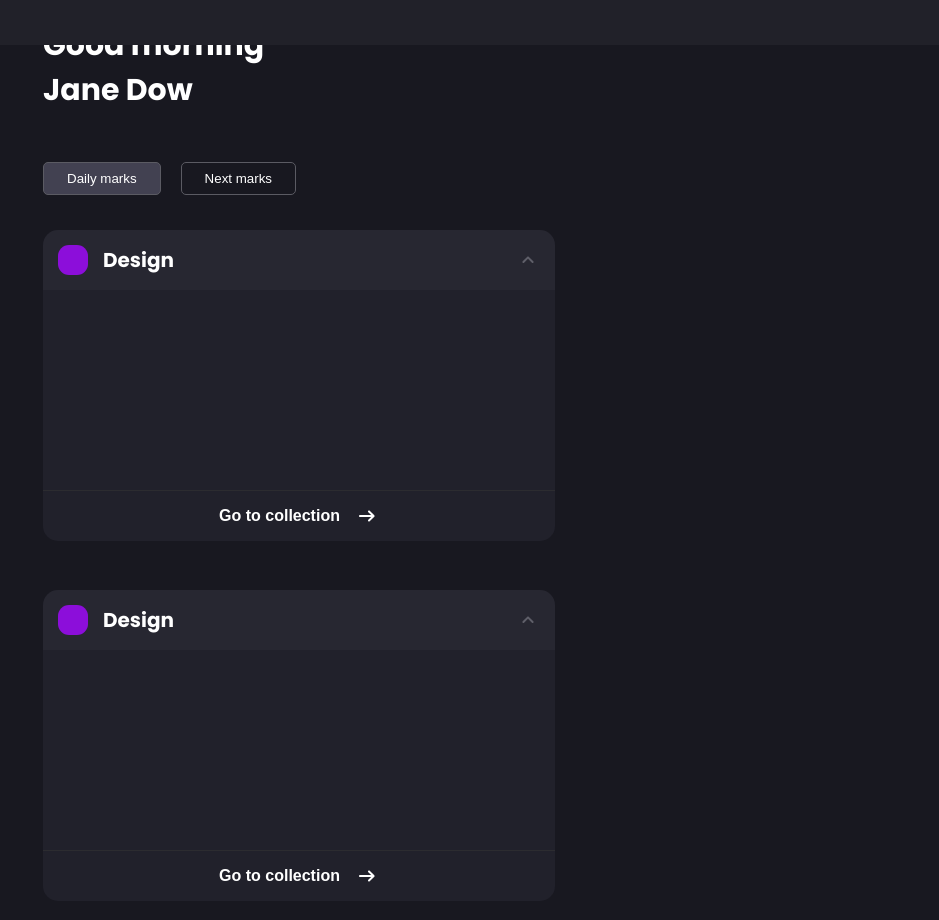
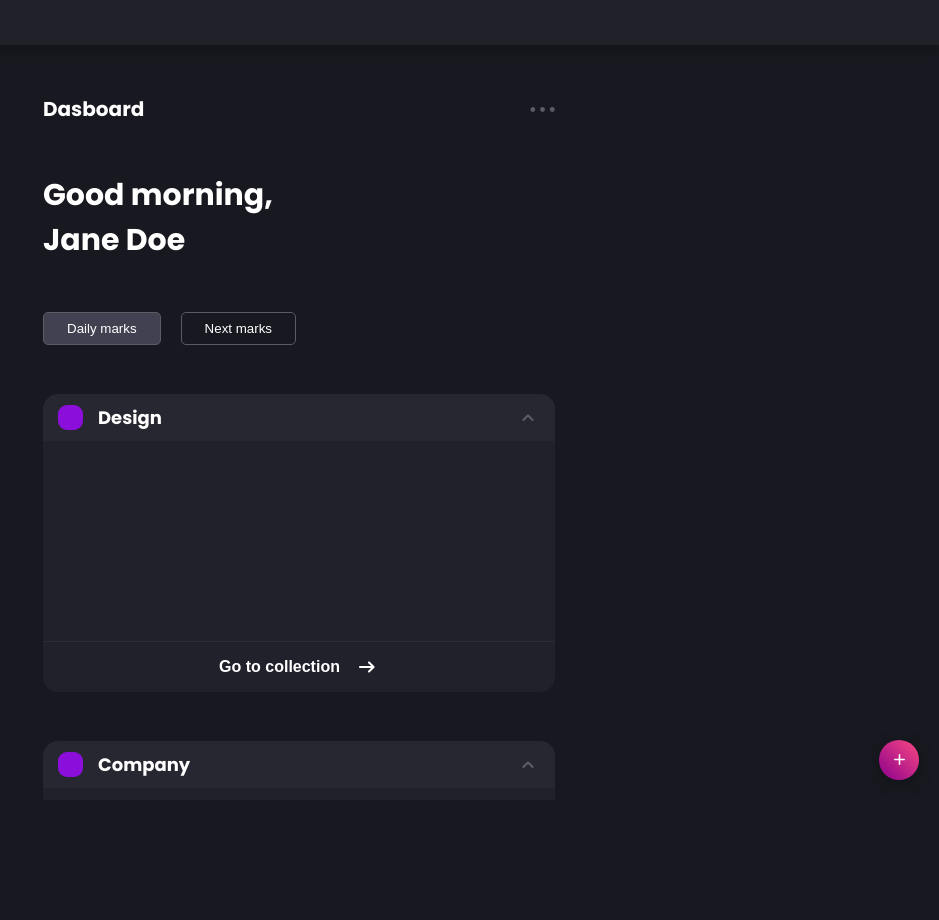
Before and after one commit to EldsonC/Sheet-edit, a React (Create React App) app: page / in a window 1280 px wide. Shown: the top 920 px of the page, without its empty margins (341-1280 px from the left). After the commit the page ends 800 px from the top, so only its background shows below. Built offline with nearby package versions, Linux system fonts and the light colour scheme.

Commit message:
component-preview

```diff
--- a/public/index.html
+++ b/public/index.html
@@ -15,7 +15,7 @@
     <link rel="apple-touch-icon" href="%PUBLIC_URL%/logo192.png" />
     <link rel="manifest" href="%PUBLIC_URL%/manifest.json" />
 
-    <title>System</title>
+    <title>Sheet Edit</title>
   </head>
   <body>
     <noscript>You need to enable JavaScript to run this app.</noscript>
--- a/src/app/dashboard.tsx
+++ b/src/app/dashboard.tsx
@@ -1,7 +1,9 @@
+import { Add } from "../assets/icon/add";
 import { MenuPoints } from "../assets/icon/menu-points";
 import { Right } from "../assets/icon/right";
 import { UpArrow } from "../assets/icon/uparrow";
 import { Dashboard_Style } from "../assets/style/dashboard";
+import { CardPreview } from "../components/global/card-preview";
 
 export const Dashboard = () => {
     return (
@@ -12,7 +14,7 @@ export const Dashboard = () => {
                     <MenuPoints/>
                 </header>
                 <div className="subheader">
-                    <span>Good morning <br /> Jane Dow</span>
+                    <span>Good morning, <br /> Jane Doe</span>
                     <div className="btn-conatiner">
                         <button id="marked-btn">
                             Daily marks
@@ -23,49 +25,13 @@ export const Dashboard = () => {
                     </div>
                 </div>
                 <section className="content-cards">
-                    <div className="card-preview">
-                        <header>
-                            <div className="container-left-card">
-                                <div className="ilustration">
-
-                                </div>
-                                <span>Design</span>
-                            </div>
-                            <UpArrow/>
-                        </header>
-                        <div className="body-card-preview">
-
-                        </div>
-                        <footer>
-                            <button>
-                                <span>Go to collection</span>
-                                <Right/>
-                            </button>
-                        </footer>
-                    </div>
-
-                    <div className="card-preview">
-                        <header>
-                            <div className="container-left-card">
-                                <div className="ilustration">
-
-                                </div>
-                                <span>Design</span>
-                            </div>
-                            <UpArrow/>
-                        </header>
-                        <div className="body-card-preview">
-
-                        </div>
-                        <footer>
-                            <button>
-                                <span>Go to collection</span>
-                                <Right/>
-                            </button>
-                        </footer>
-                    </div>
+                    <CardPreview title="Design"/>
+                    <CardPreview title="Company"/>
                 </section>
             </div>
+            <button className="float-button">
+                <Add/>
+            </button>
         </Dashboard_Style>
     );
 };
--- /dev/null
+++ b/src/assets/style/cardpreview.ts
@@ -0,0 +1,74 @@
+import styled from "styled-components";
+
+export const Card_Preview_Style = styled.div `
+    .card-preview {
+        margin-bottom: 49px;
+        width: 100%;
+
+        header {
+            padding: 10px 15px;
+
+            width: calc(100% - 30px);
+            background: #272731;
+
+            border-radius: 15px 15px 0px 0px;
+
+            .container-left-card {
+                display: flex;
+                align-items: center;
+
+                gap: 15px;
+
+                span {
+                    font-size: 18px;
+                }
+
+                .ilustration {
+                    width: 25px;
+                    height: 25px;
+
+                    background: #8C0EDA;
+                    border-radius: 9px;
+                }
+            }
+        }
+
+        .body-card-preview {
+            width: 100%;
+            height: 200px;
+
+            background: #21212B;
+        }
+
+        footer {
+            width: 100%;
+            height: 50px;
+
+            border-top: 1px solid #2C2C30;
+
+            border-radius: 0px 0px 15px 15px;
+
+            button {
+                width: 100%;
+                height: 100%;
+
+                display: flex;
+                justify-content: center;
+                align-items: center;
+
+                gap: 15px;
+
+                border-radius: 0px 0px 15px 15px;
+                border: none;
+
+                background: #21212B;
+
+                color: white;
+                font-size: 16px;
+                font-weight: 700;
+
+                cursor: pointer;
+            }
+        }
+    }
+`;
--- a/src/assets/style/dashboard.ts
+++ b/src/assets/style/dashboard.ts
@@ -15,8 +15,15 @@ export const Dashboard_Style = styled.main `
 
 
     .content-main {
+        /* padding-top: 100px; */
         width: 40%;
-        height: auto;
+        height: calc(100vh - 45px);
+
+        ::-webkit-scrollbar {
+            width: 0px;
+        }
+
+        overflow: auto;
 
         header {
             padding: 49px 0px;
@@ -66,75 +73,26 @@ export const Dashboard_Style = styled.main `
         }
 
         .content-cards {
-            margin-top: 35px;
+            margin-top: 49px;
             width: 100%;
-            height: auto;
-
-            .card-preview {
-                margin-bottom: 49px;
-                width: 100%;
-
-                header {
-                    padding: 15px 15px;
-
-                    width: calc(100% - 30px);
-                    background: #272731;
-
-                    border-radius: 15px 15px 0px 0px;
-
-                    .container-left-card {
-                        display: flex;
-                        align-items: center;
-
-                        gap: 15px;
-
-                        .ilustration {
-                            width: 30px;
-                            height: 30px;
-
-                            background: #8C0EDA;
-                            border-radius: 11px;
-                        }
+            height: calc(100vh - 145px);
         }
     }
 
-                .body-card-preview {
-                    width: 100%;
-                    height: 200px;
+    .float-button {
+        width: 40px;
+        height: 40px;
 
-                    background: #21212B;
-                }
+        position: absolute;
+        right: 20px;
+        bottom: 20px;
 
-                footer {
-                    width: 100%;
-                    height: 50px;
+        border: none;
+        border-radius: 50%;
 
-                    border-top: 1px solid #2C2C30;
+        background: linear-gradient(225deg, #FB4982 0%, #8A008D 100%);
+        box-shadow: 0px 4px 16px 0px hsla(0, 0%, 0%, 0.25);
 
-                    border-radius: 0px 0px 15px 15px;
-
-                    button {
-                        width: 100%;
-                        height: 100%;
-
-                        display: flex;
-                        justify-content: center;
-                        align-items: center;
-
-                        gap: 15px;
-
-                        border-radius: 0px 0px 15px 15px;
-                        border: none;
-
-                        background: #21212B;
-
-                        color: white;
-                        font-size: 16px;
-                        font-weight: 700;
-                    }
-                }
-            }
-
-        }
+        cursor: pointer;
     }
 `;
--- a/src/assets/style/header-style.ts
+++ b/src/assets/style/header-style.ts
@@ -5,7 +5,7 @@ export const Header_Style = styled.header `
     width: calc(100% - 70px);
     height: 45px;
 
-    position: absolute;
+    position: fixed;
     top: 0px;
 
     display: flex;
@@ -13,10 +13,11 @@ export const Header_Style = styled.header `
     align-items: center;
 
     background: #212129;
+    box-shadow: 0px 4px 16px 0px hsla(0, 0%, 0%, 0.25);
+
+
 
     z-index: 1000;
-
-
 
     nav {
         display: flex;
--- /dev/null
+++ b/src/components/global/card-preview.tsx
@@ -0,0 +1,34 @@
+import { Right } from "../../assets/icon/right";
+import { UpArrow } from "../../assets/icon/uparrow";
+import { Card_Preview_Style } from "../../assets/style/cardpreview";
+
+interface CardPreviewProps {
+    title: string;
+}
+export const CardPreview = ({ title }:CardPreviewProps) => {
+    return (
+        <Card_Preview_Style>
+            <div className="card-preview">
+                <header className="header-card-preview">
+                    <div className="container-left-card">
+                        <div className="ilustration">
+
+                        </div>
+                        <span>{ title }</span>
+                    </div>
+                    <UpArrow/>
+                </header>
+                <div className="body-card-preview">
+
+                </div>
+                <footer>
+                    <button>
+                        <span>Go to collection</span>
+                        <Right/>
+                    </button>
+                </footer>
+            </div>
+        </Card_Preview_Style>
+
+    );
+};
```
Lines whose indentation alone changed are shown as unchanged.
